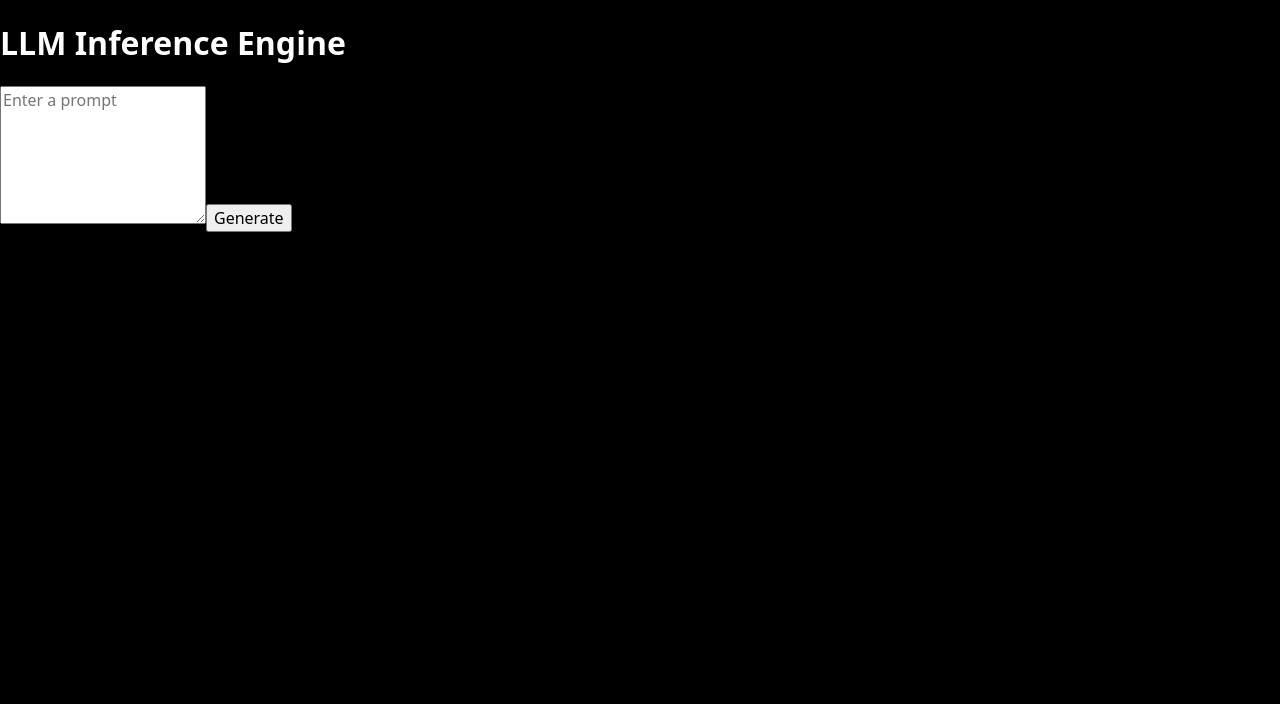
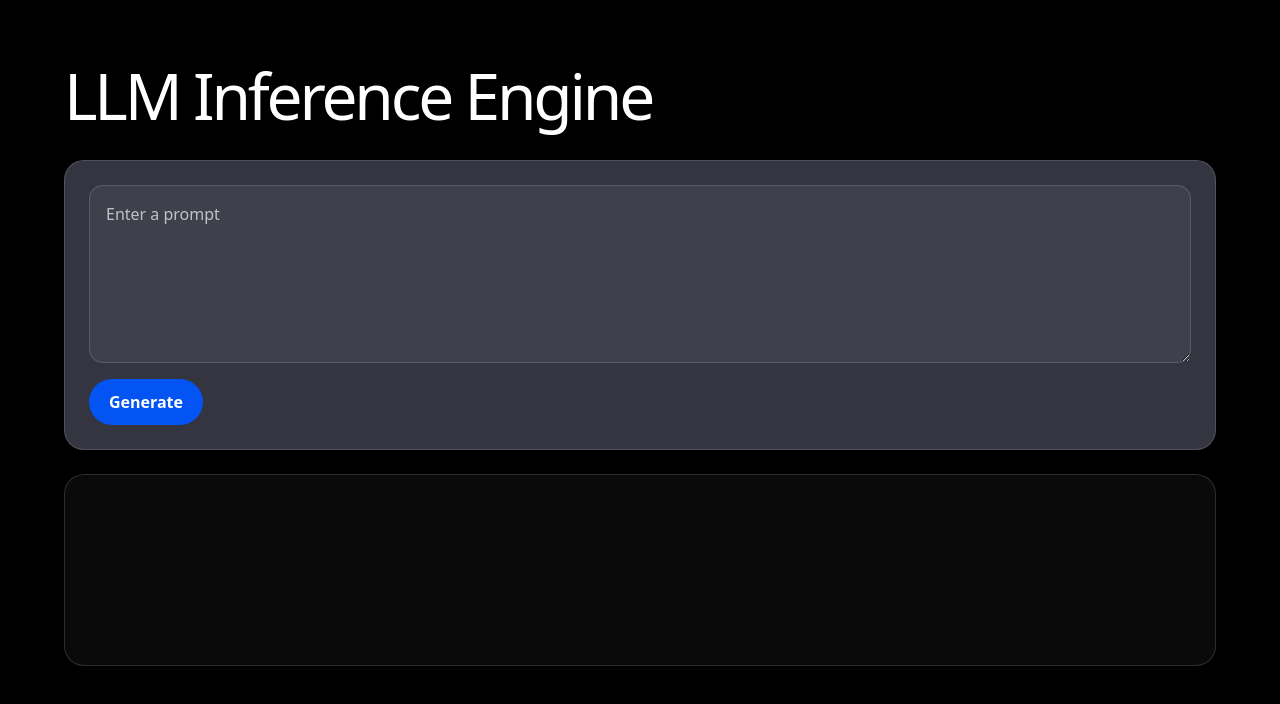
Before and after one commit to pedrosilva-a11y/llm-engineering, a React (Vite) app in the folder frontend/: page / in a window 1280 px wide. Shown: the top 704 px of the page. Built offline with nearby package versions, Linux system fonts and the light colour scheme.

Commit message:
style(frontend): Add themed completion interface.

```diff
--- /dev/null
+++ b/frontend/src/App.css
@@ -0,0 +1,121 @@
+.app {
+  width: min(100% - 3rem, 72rem);
+  min-height: 100vh;
+  margin: 0 auto;
+  padding: 4rem 0;
+}
+
+.app__header {
+  margin-bottom: 2rem;
+}
+
+.app__title {
+  margin: 0;
+  color: var(--color-text-primary);
+  font-size: clamp(2.5rem, 5vw, 4rem);
+  font-weight: 300;
+  line-height: 1;
+  letter-spacing: -0.05em;
+}
+
+.completion-form {
+  display: grid;
+  gap: 1rem;
+  padding: 1.5rem;
+  border: 1px solid var(--color-border);
+  border-radius: var(--radius-lg);
+  background: var(--color-surface);
+}
+
+.completion-form__textarea {
+  width: 100%;
+  min-height: 10rem;
+  resize: vertical;
+  padding: 1rem;
+  border: 1px solid var(--color-border);
+  border-radius: var(--radius-md);
+  outline: none;
+  background: rgb(255 255 255 / 6%);
+  color: var(--color-text-primary);
+  line-height: 1.5;
+}
+
+.completion-form__textarea::placeholder {
+  color: var(--color-text-secondary);
+}
+
+.completion-form__textarea:focus {
+  border-color: var(--color-primary);
+  box-shadow: 0 0 0 3px rgb(4 84 244 / 24%);
+}
+
+.completion-form__actions {
+  display: flex;
+  gap: 0.75rem;
+}
+
+.completion-form__button {
+  padding: 0.75rem 1.25rem;
+  border: 0;
+  border-radius: 999px;
+  background: var(--color-primary);
+  color: var(--color-white);
+  font-weight: 700;
+  cursor: pointer;
+  transition:
+    opacity 0.15s ease,
+    transform 0.15s ease;
+}
+
+.completion-form__button:hover:not(:disabled) {
+  transform: translateY(-1px);
+}
+
+.completion-form__button:disabled {
+  cursor: not-allowed;
+  opacity: 0.5;
+}
+
+.completion-form__button--stop {
+  background: rgb(255 255 255 / 12%);
+}
+
+.app__error {
+  margin: 1rem 0 0;
+  color: #fecaca;
+  font-weight: 600;
+}
+
+.completion-output {
+  min-height: 12rem;
+  margin: 1.5rem 0 0;
+  padding: 1.5rem;
+  overflow-x: auto;
+  border: 1px solid var(--color-border);
+  border-radius: var(--radius-lg);
+  background: rgb(255 255 255 / 4%);
+  color: var(--color-text-primary);
+  font-family: 'SFMono-Regular', Consolas, 'Liberation Mono', Menlo, monospace;
+  line-height: 1.6;
+  white-space: pre-wrap;
+  overflow-wrap: anywhere;
+}
+
+@media (max-width: 640px) {
+  .app {
+    width: min(100% - 2rem, 72rem);
+    padding: 2rem 0;
+  }
+
+  .completion-form {
+    padding: 1rem;
+  }
+
+  .completion-form__actions {
+    flex-direction: column;
+  }
+
+  .completion-form__button {
+    width: 100%;
+  }
+}
--- a/frontend/src/App.tsx
+++ b/frontend/src/App.tsx
@@ -2,6 +2,8 @@ import { useRef, useState } from 'react'
 import type { SubmitEvent } from 'react'
 
 import { streamCompletion } from './api/completions'
+
+import './App.css'
 
 const MODEL_NAME = 'Qwen/Qwen2.5-1.5B-Instruct'
 const MAX_TOKENS = 128
@@ -69,11 +71,14 @@ function App() {
   }
 
   return (
-    <main>
-      <h1>LLM Inference Engine</h1>
+    <main className="app">
+      <header className="app__header">
+        <h1 className="app__title">LLM Inference Engine</h1>
+      </header>
 
-      <form onSubmit={handleSubmit}>
+      <form className="completion-form" onSubmit={handleSubmit}>
         <textarea
+          className="completion-form__textarea"
           value={prompt}
           onChange={(event) => {
             setPrompt(event.target.value)
@@ -82,20 +87,30 @@ function App() {
           rows={6}
         />
 
-        <button type="submit" disabled={isGenerating}>
+        <div className="completion-form__actions">
+          <button
+            className="completion-form__button"
+            type="submit"
+            disabled={isGenerating}
+          >
             {isGenerating ? 'Generating...' : 'Generate'}
           </button>
 
           {isGenerating && (
-          <button type="button" onClick={handleStop}>
+            <button
+              className="completion-form__button completion-form__button--stop"
+              type="button"
+              onClick={handleStop}
+            >
               Stop
             </button>
           )}
+        </div>
       </form>
 
-      {error !== null && <p>{error}</p>}
+      {error !== null && <p className="app__error">{error}</p>}
 
-      <pre>{output}</pre>
+      <pre className="completion-output">{output}</pre>
     </main>
   )
 }
```
Also changed, not shown: frontend/src/styles/theme.css (indentation only). Lines whose indentation alone changed are shown as unchanged.
